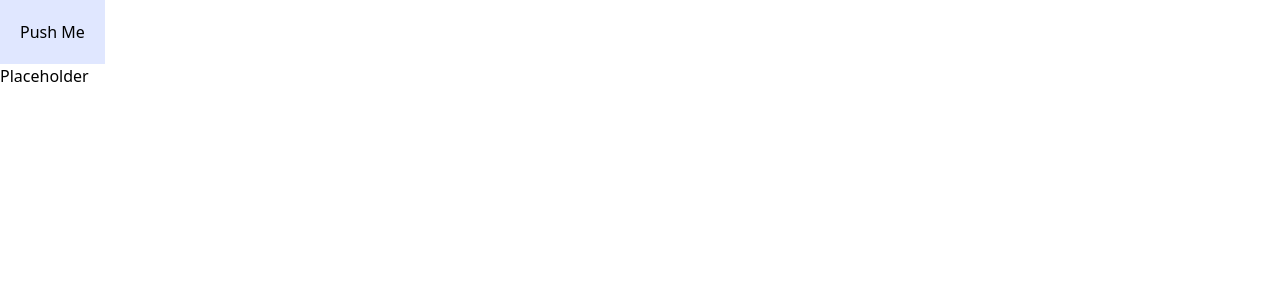
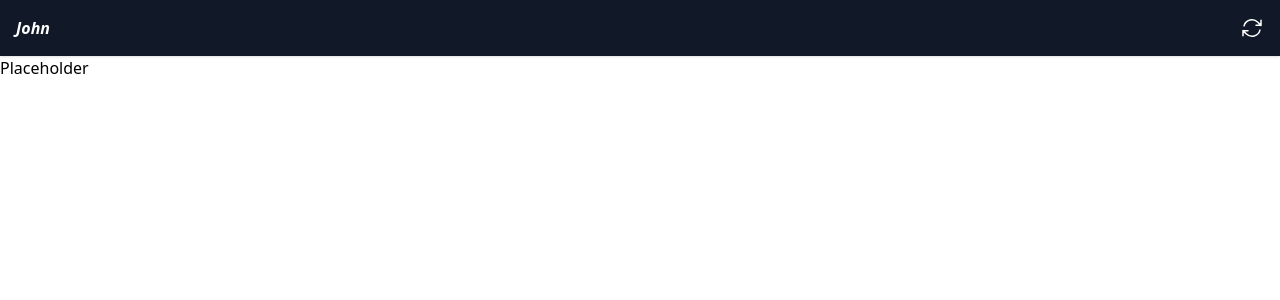
Before and after one commit to Tduncan14/chatgptreact, a React (Vite) app in the folder frontend/: page / in a window 1280 px wide. Shown: the top 300 px of the page. Built offline with nearby package versions, Linux system fonts and the light colour scheme.

Commit message:
keep moving forward

```diff
--- a/frontend/src/components/Title.tsx
+++ b/frontend/src/components/Title.tsx
@@ -41,8 +41,18 @@ function Title({setMessages}:Props){
     }
 
     return(
-        <div>
-            <button  onClick={resetConversation} className="bg-indigo-100 p-5">Push Me</button>
+        <div className="flex justify-between p-4 items-center w-full bg-gray-900 text-white font-bold shadow">
+            <div className="italic">John</div>
+
+
+            <button onClick={resetConversation} className ={"transition-all duration-300 text-gray-300 pointer  hover:text-blue-500 " + isResetting && "animated-pulse"} >
+            <svg xmlns="http://www.w3.org/2000/svg" fill="none" viewBox="0 0 24 24" stroke-width="1.5" stroke="currentColor" className="w-6 h-6">
+            <path stroke-linecap="round" stroke-linejoin="round" d="M16.023 9.348h4.992v-.001M2.985 19.644v-4.992m0 0h4.992m-4.993 0l3.181 3.183a8.25 8.25 0 0013.803-3.7M4.031 9.865a8.25 8.25 0 0113.803-3.7l3.181 3.182m0-4.991v4.99" />
+            </svg>
+
+
+            </button>
+
         </div>
     )
 }
```
